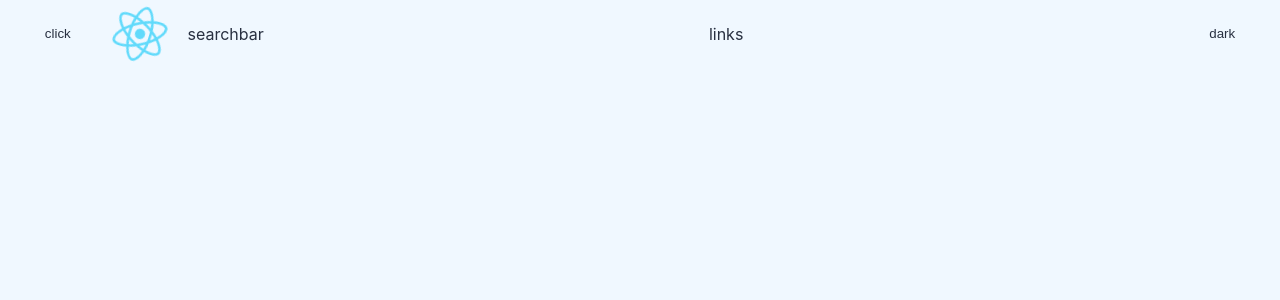
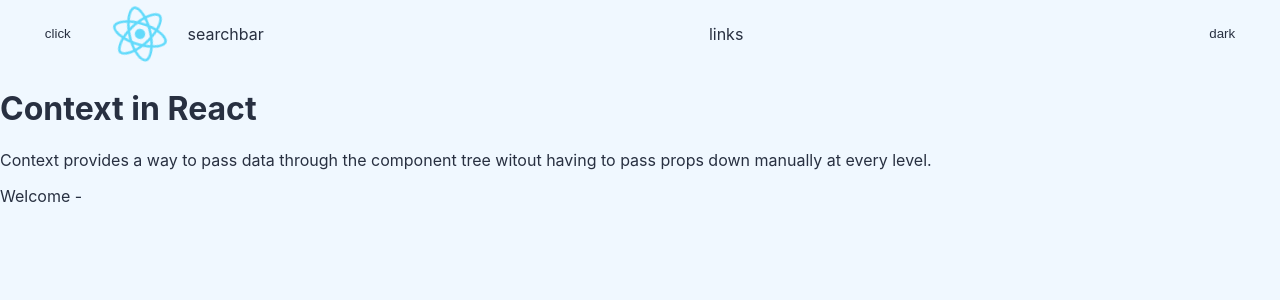
Before and after one commit to deepaksy/learn-react, a React (Create React App) app: page /context in a window 1280 px wide. Shown: the top 300 px of the page. Built offline with nearby package versions, Linux system fonts and the light colour scheme.

Commit message:
update AppRouter.jsx

```diff
--- a/src/AppRouter.jsx
+++ b/src/AppRouter.jsx
@@ -11,6 +11,10 @@ import Props from './Pages/Props'
 import Memo from './Pages/Memos'
 import Refs from './Pages/Refs'
 import Portals from './Pages/Portals'
+import HOC from './Pages/HOC'
+import ErrorBoundary from './Pages/ErrorBoundary'
+import Renderprops from './Pages/RenderProps'
+import Context from './Pages/Context'
 const AppRouter = () =>{
     return(
         <Router>
@@ -23,6 +27,10 @@ const AppRouter = () =>{
         <Route path='/memo' element={<Memo/>}/>
         <Route path='/refs' element={<Refs/>}/>
         <Route path='/portals' element={<Portals/>}/>
+        <Route path='/hoc' element={<HOC/>}/>
+        <Route path='/error-boundary' element={<ErrorBoundary/>}/>
+        <Route path='/render-props' element={<Renderprops/>}/>
+        <Route path='/context' element={<Context/>}/>
         </Routes>
         </Router>
     )
```
